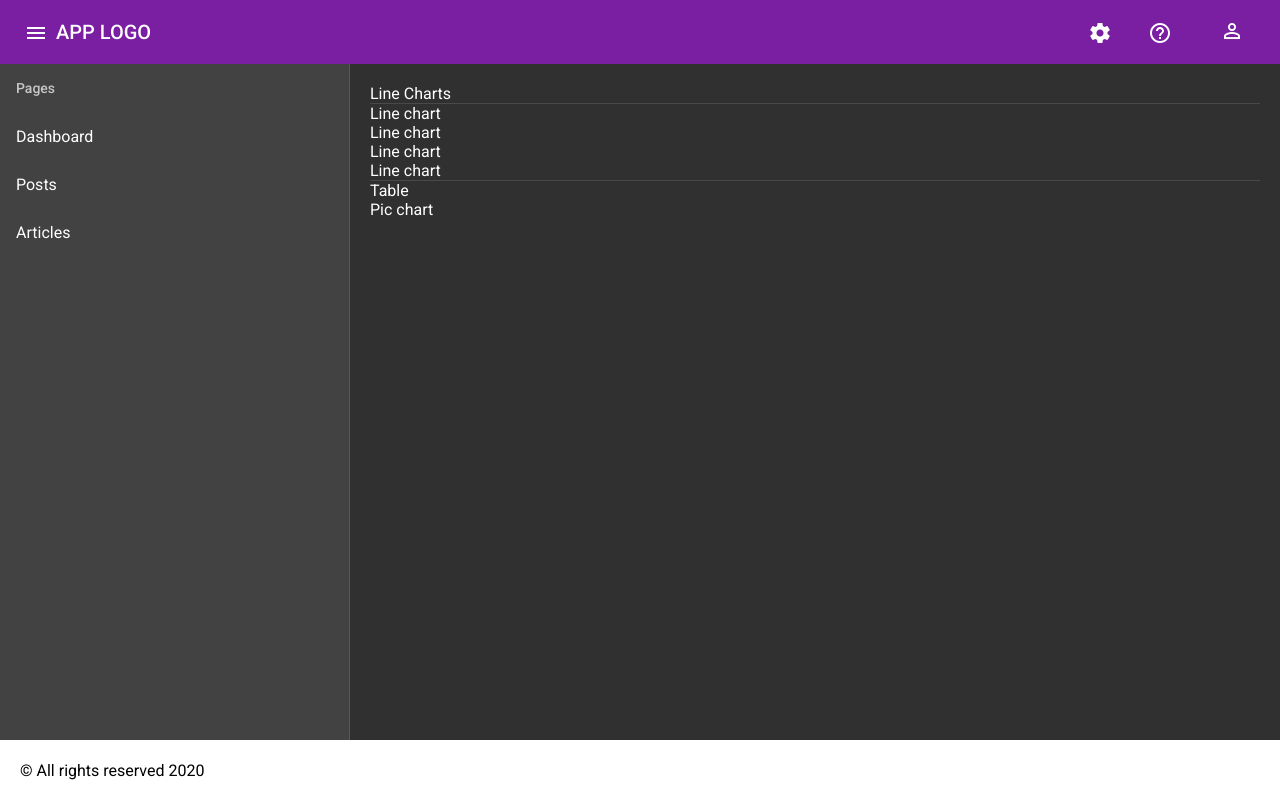
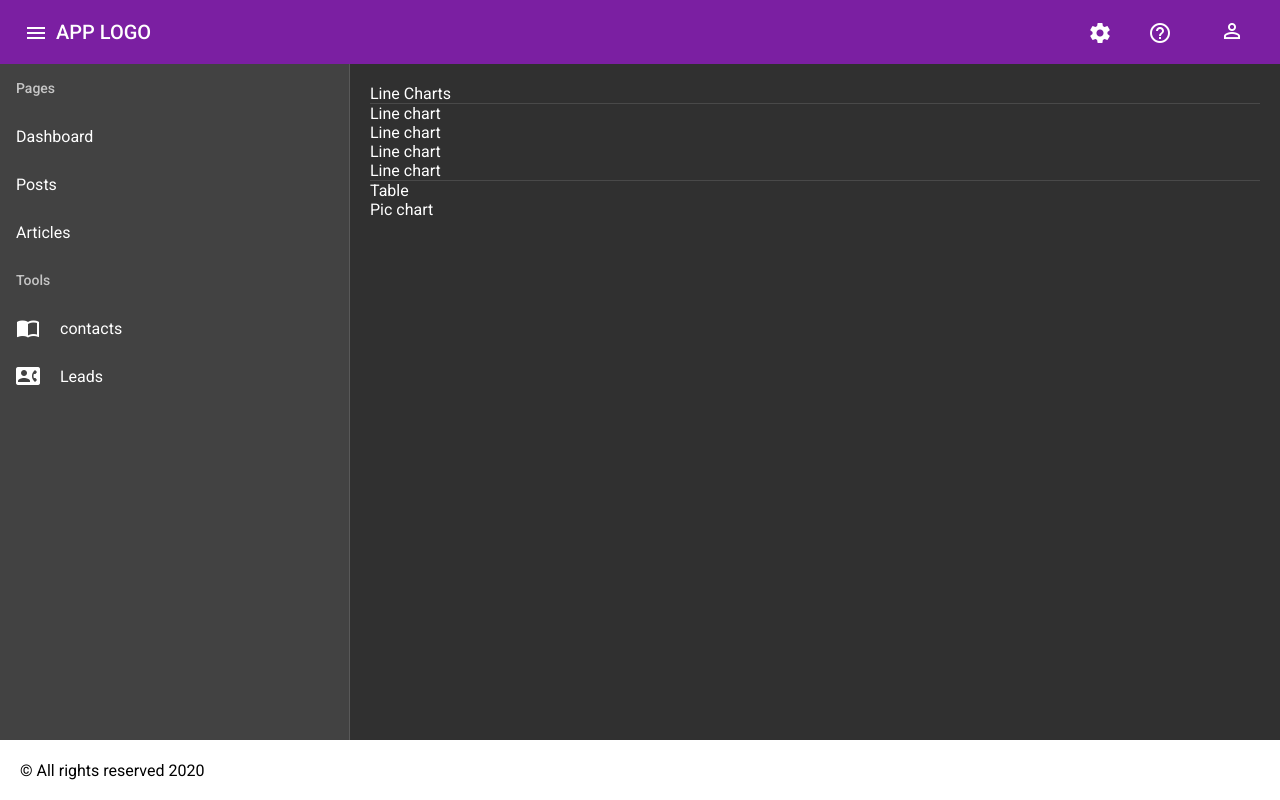
Before and after one commit to wrayz/admin-dashboard, an Angular app: page / in a window 1280 px wide. Built offline with nearby package versions, Linux system fonts and the light colour scheme.

Commit message:
Sidebar 建立第二階清單

```diff
--- a/src/app/shared/components/sidebar/sidebar.component.css
+++ b/src/app/shared/components/sidebar/sidebar.component.css
@@ -0,0 +1,4 @@
+  .mat-icon {
+    vertical-align: middle;
+    margin-right: 20px;
+  }
--- a/src/app/shared/components/sidebar/sidebar.component.html
+++ b/src/app/shared/components/sidebar/sidebar.component.html
@@ -10,4 +10,16 @@
   <a mat-list-item routerLinkActive="list-item-active" routerLink="/articles"
     >Articles</a
   >
+
+  <h2 matSubheader>Tools</h2>
+
+  <a mat-list-item routerLinkActive="list-item-active" routerLink="/contacts">
+    <mat-icon>import_contacts</mat-icon>
+    contacts
+  </a>
+
+  <a mat-list-item routerLinkActive="list-item-active" routerLink="/contacts">
+    <mat-icon>contact_phone</mat-icon>
+    Leads
+  </a>
 </mat-nav-list>
```
